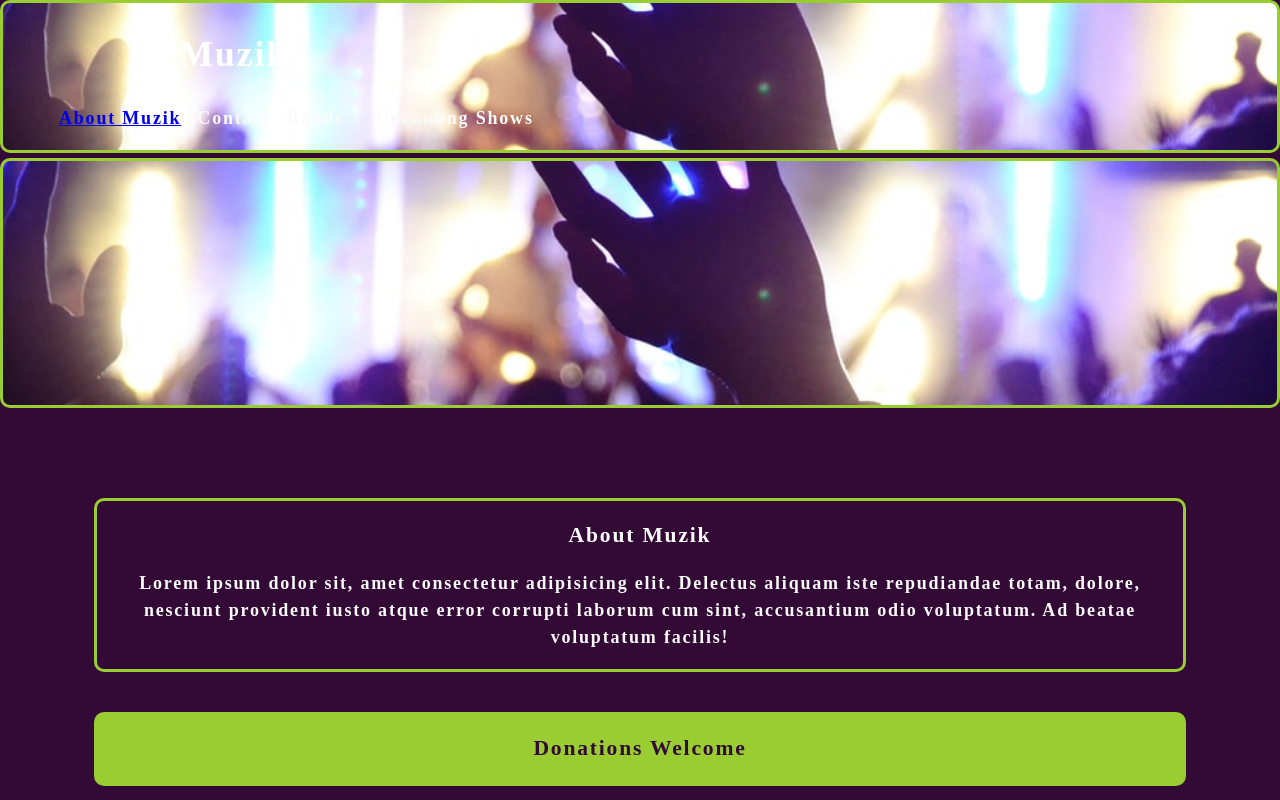
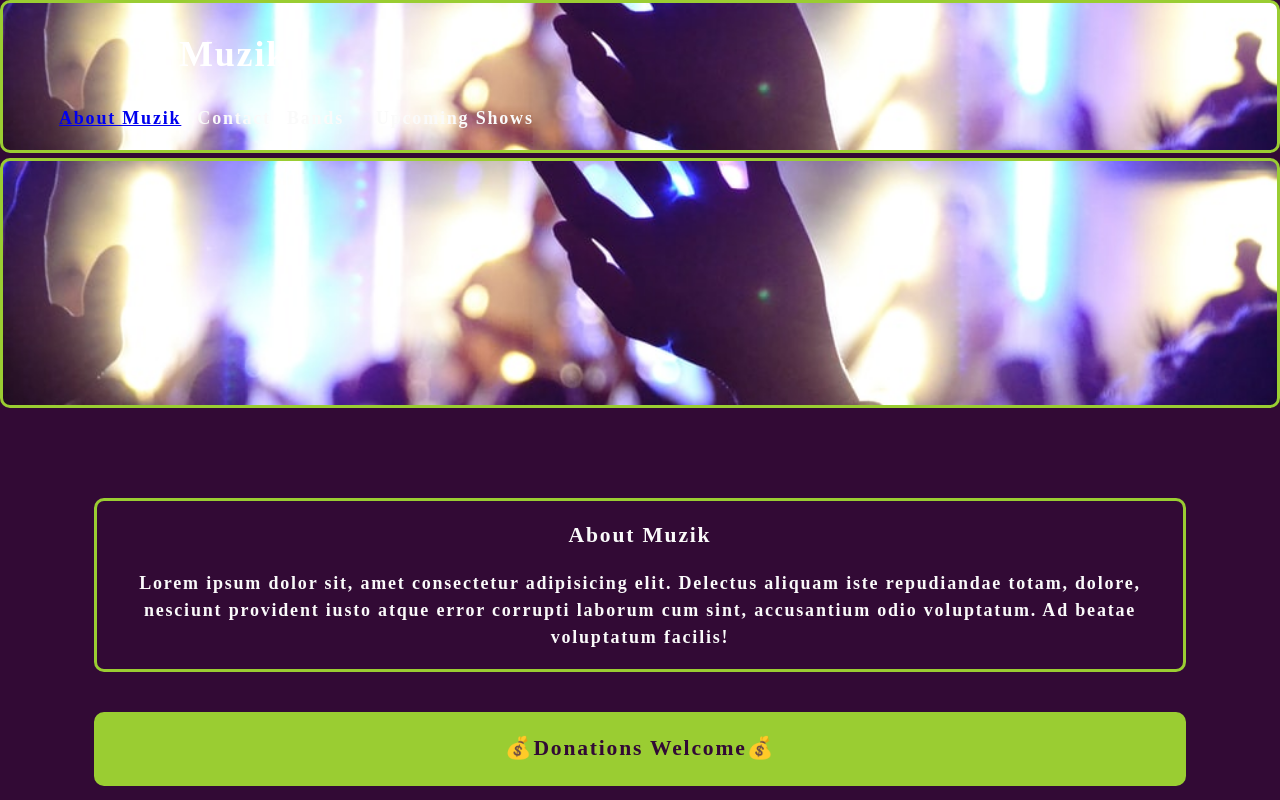
Before and after one commit to danielolvera21/Muzik, a React (Create React App) app in the folder client/: page / in a window 1280 px wide. Shown: the top 800 px of the page. Built offline with nearby package versions, Linux system fonts and the light colour scheme.

Commit message:
added emojis

```diff
--- a/client/src/components/Donation/index.js
+++ b/client/src/components/Donation/index.js
@@ -4,7 +4,9 @@ import React from 'react';
 function Donation() {
     return (
         <section className = "my-5 about-border donate-box">
-            <h1 className = "about-head" id = "about"> Donations Welcome</h1>
+            <h1 className = "about-head" id = "about">
+                <span role="img" aria-label="money-bag">💰</span>Donations Welcome<span role="img" aria-label="money-bag">💰</span>
+            </h1>
         </section>
     );
 }
```
